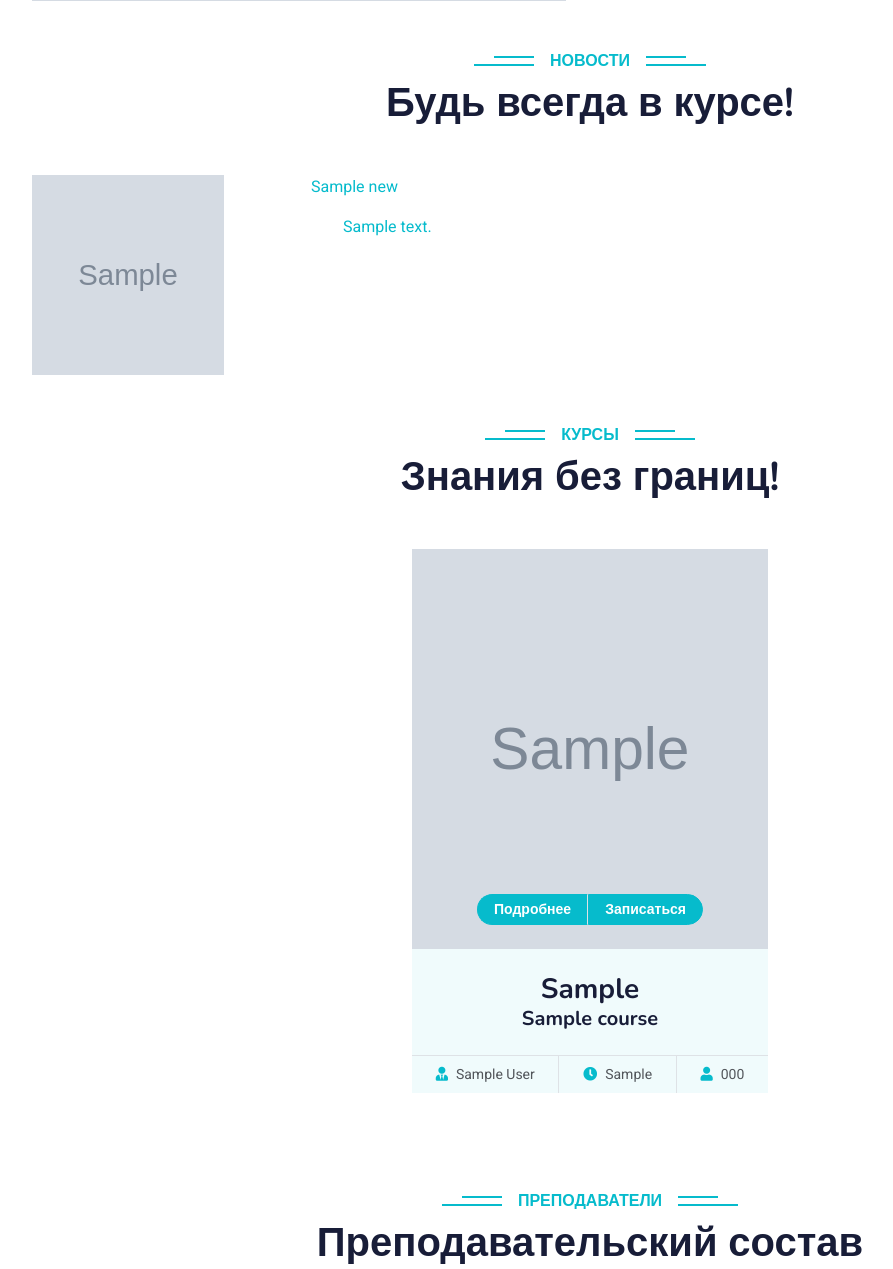
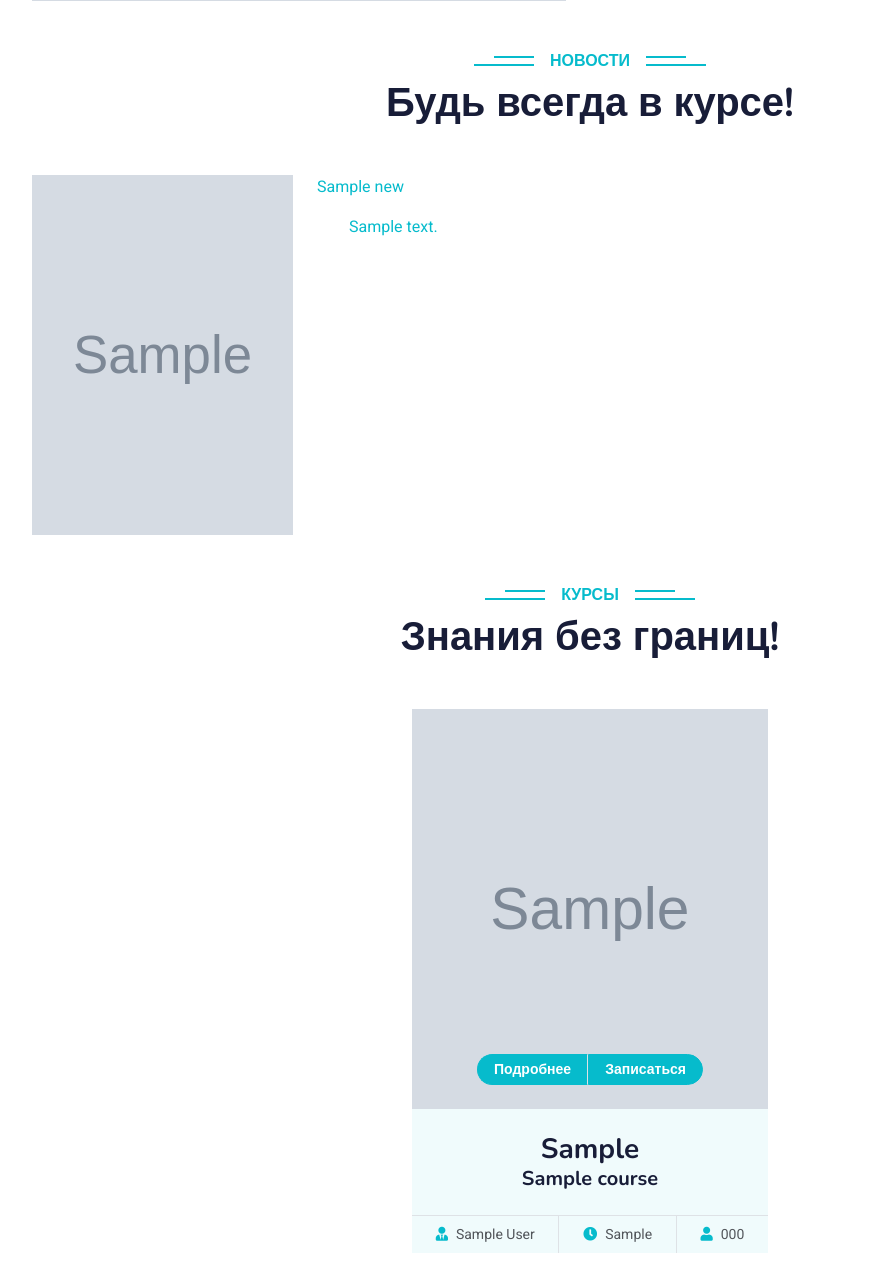
Before and after one commit to Dastan-Oskonbaev/Financial_Academy, a Django app: page / in a window 1280 px wide. Shown: the part 1786-3055 px from the top of the page, without its empty margins (50-943 px from the left). Run offline with Django 4.2, Linux system fonts and the light colour scheme; tables that the repository leaves empty hold one stand-in row (values such as "Sample post"); grey boxes marked "Sample" are stand-in pictures; some libraries are stand-ins or nearby versions.

Commit message:
fix news card

```diff
--- a/apps/academy/templates/academy/index.html
+++ b/apps/academy/templates/academy/index.html
@@ -14,8 +14,8 @@
   }
 
   .news-img {
-    width: 15vw;
-    height: 25vh;
+    width: 30vw;
+    height: 45vh;
   }
 </style>
 
@@ -74,35 +74,35 @@
 <!-- About End -->
 <!-- News Start -->
 <section class="section section-lg bg-default">
-<div class="container">
-    <div class="row">
+    <div class="container">
         <div class="text-center">
             <h6 class="section-title bg-white text-center text-primary px-3">Новости</h6>
             <h1 class="mb-5">Будь всегда в курсе!</h1>
         </div>
+
         {% for news in news %}
         <div class="row gap-200">
             <div class="col-md-3">
-                <img src="{{ news.images.first.images.url }}" alt="" class="news-img"/>
+                <img src="{{ news.images.first.images.url }}" alt="" class="news-img img-fluid" style="max-height: 400px;" />
             </div>
             <div class="col-md-9">
                 <a href="{% url 'news_list' %}">
                     <p>{{ news.title }}</p>
                     <p>{{ news.date }}</p>
                     {% for description_list in descriptions %}
-                <ul style="list-style: none;">
-                    {% for description in description_list %}
-                    <li>{{ description }}</li>
+                    <div style="max-height: 400px; overflow: hidden;">
+                        <ul style="list-style: none;">
+                            {% for description in description_list %}
+                            <li class="text-ellipsis">{{ description }}</li>
+                            {% endfor %}
+                        </ul>
+                    </div>
                     {% endfor %}
-                </ul>
-                {% endfor %}
                 </a>
             </div>
         </div>
-
         {% endfor %}
     </div>
-</div>
 </section>
 <!-- News End -->
 <!-- Courses Start -->
--- a/apps/academy/templates/academy/news_list.html
+++ b/apps/academy/templates/academy/news_list.html
@@ -33,7 +33,7 @@
                     <div class="carousel-inner">
                         {% for image in news.images.all %}
                         <div class="carousel-item {% if forloop.first %}active{% endif %}">
-                            <img src="{{ image.images.url }}" class="d-block w-100"
+                            <img src="{{ image.images.url }}" class="d-block w-100 h-25"
                                  alt="{{ image.news.title }} изображение {{ forloop.counter0 }}">
                         </div>
                         {% endfor %}
```
